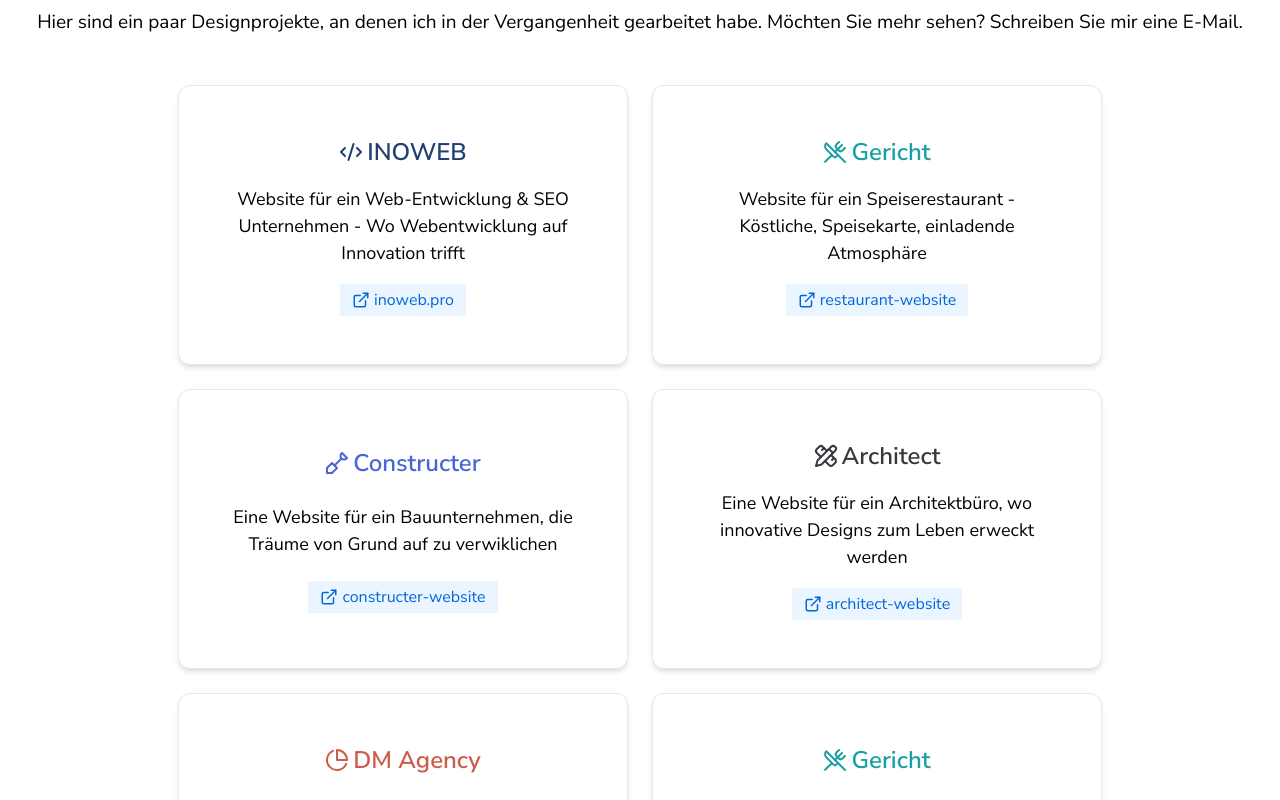
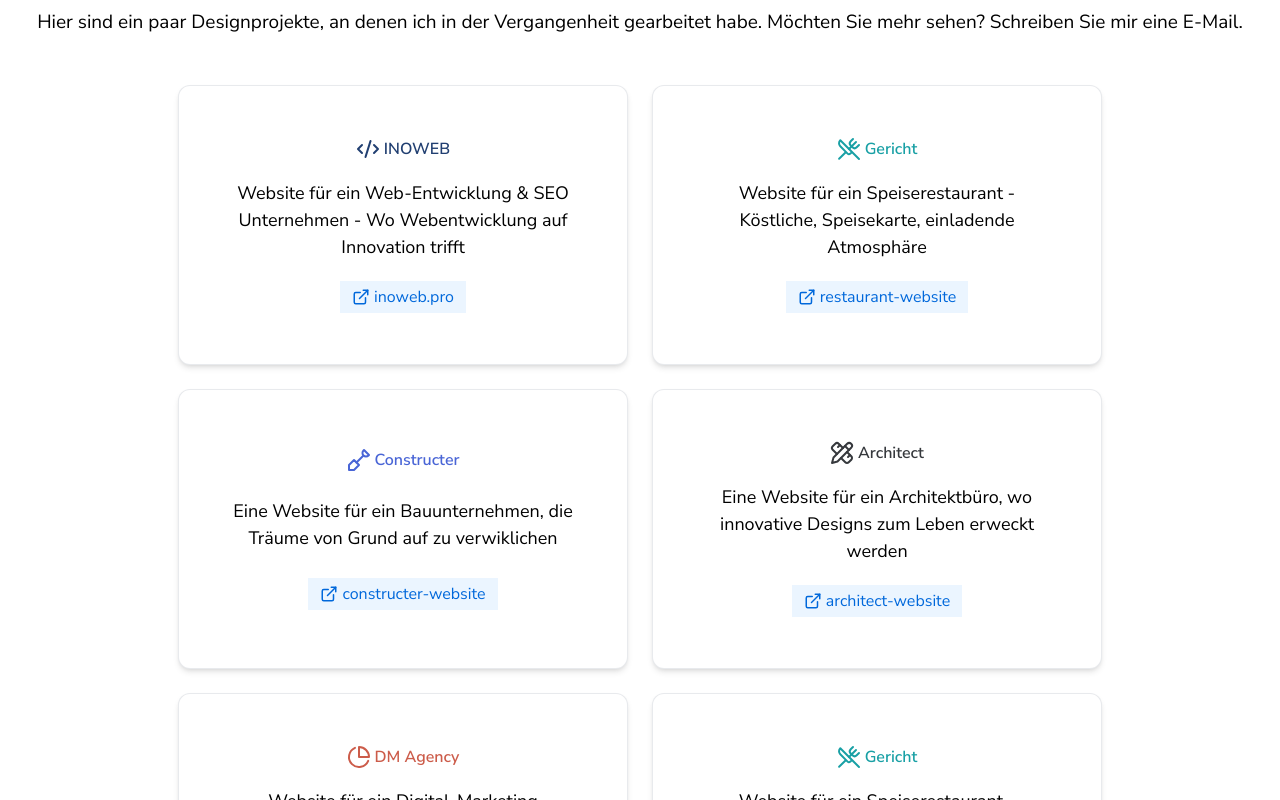
Before and after one commit to fatlumsulaj/Developer-Portfolio, a Next.js app: page / in a window 1280 px wide. Shown: the part 3460-4260 px from the top of the page. Built offline with nearby package versions, Linux system fonts and the light colour scheme.

Commit message:
font fix

```diff
--- a/containers/Projects.tsx
+++ b/containers/Projects.tsx
@@ -30,7 +30,7 @@
     <div className={`max-w-[450px] h-[280px] py-8 px-12 text-center text-black flex flex-col justify-evenly rounded-xl shadow-md border-gray-300 border-opacity-50 border-[1px]`} style={dynamicStyles}>
       <div className="flex flex-row justify-center items-center gap-1">
         {children}
-        <h4 className={`heading4`} style={headingColor}>{title}</h4>
+        <h4 className={`heading4, font-semibold`} style={headingColor}>{title}</h4>
       </div>
       <p className="paragraph-sm">{text}</p>
       <div className="flex flex-row justify-center items-center gap-1 bg-[#ebf5ff] w-fit mx-auto px-3 py-1 text-[16px]">
```
